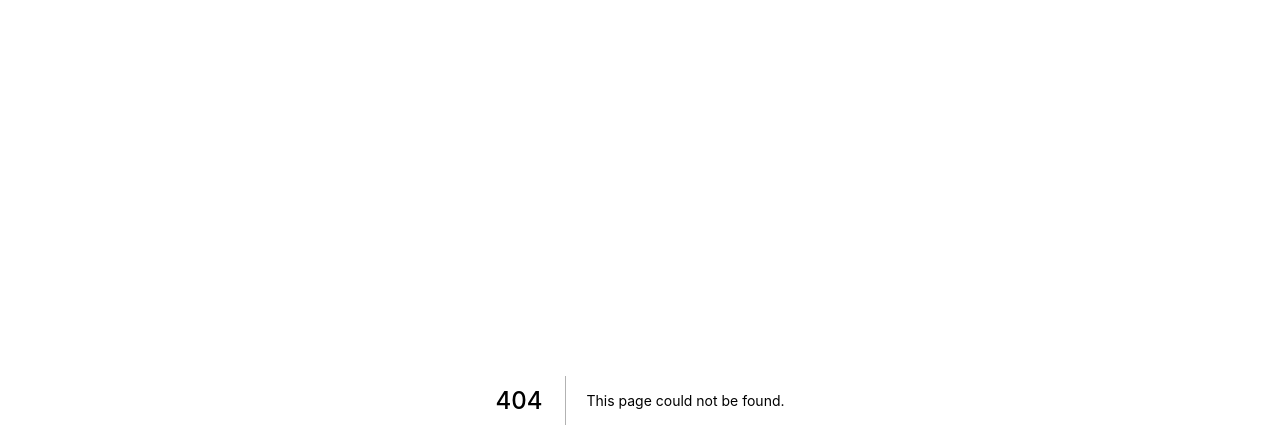
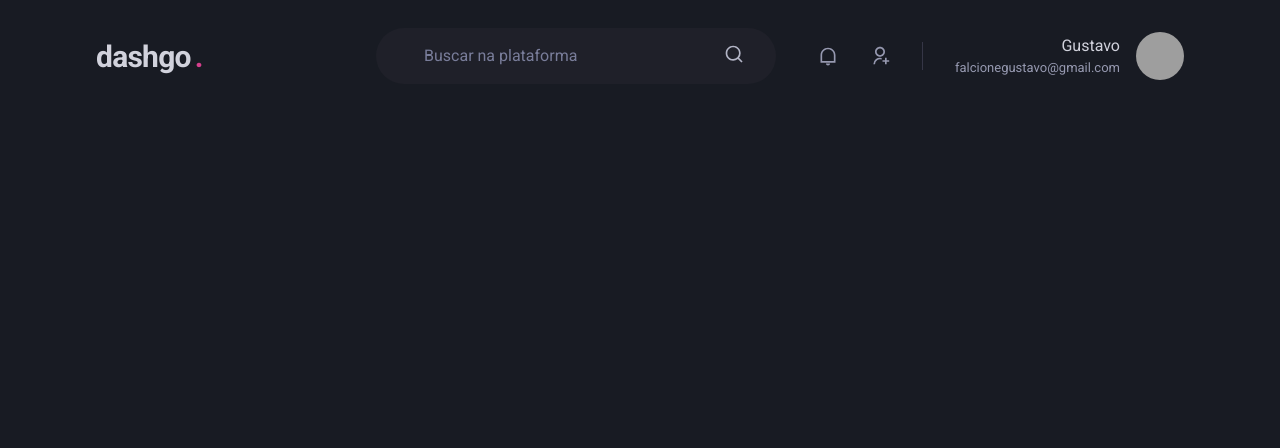
Before and after one commit to gustavofalcione/dashgo, a Next.js app: page /dashboard in a window 1280 px wide. Before the commit this address had no page. Shown: the top 448 px of the page. Built offline with nearby package versions, Linux system fonts and the light colour scheme; grey boxes are pictures that could not be loaded.

Commit message:
Criando componente header

```diff
--- a/package.json
+++ b/package.json
@@ -16,7 +16,8 @@
     "framer-motion": "^6",
     "next": "12.1.6",
     "react": "18.2.0",
-    "react-dom": "18.2.0"
+    "react-dom": "18.2.0",
+    "react-icons": "^4.4.0"
   },
   "devDependencies": {
     "@types/node": "^18.0.0",
--- /dev/null
+++ b/src/components/Header.tsx
@@ -0,0 +1,81 @@
+import { Flex, Input, Text, Icon, HStack, Box, Avatar } from "@chakra-ui/react";
+import { RiNotificationLine, RiSearchLine, RiUserAddLine } from 'react-icons/ri'
+
+export function Header() {
+  return (
+    <Flex
+      as="header"
+      w="100%"
+      maxWidth={1480}
+      h="20"
+      mx="auto"
+      mt="4"
+      px={24}
+      align="center"
+    >
+      <Text
+        fontSize="3xl"
+        fontWeight="bold"
+        letterSpacing="tight"
+        w="64"
+      >
+        dashgo
+        <Text as="span" ml="1" color="pink.500">.</Text>
+      </Text>
+
+      <Flex
+        as="label"
+        flex="1"
+        py="4"
+        px="8"
+        ml="6"
+        maxW={400}
+        alignSelf="center"
+        color="gray.200"
+        position="relative"
+        bg="gray.800"
+        borderRadius="full"
+      >
+        <Input
+          color="gray.50"
+          variant="unstyled"
+          px="4"
+          mr="4"
+          placeholder="Buscar na plataforma"
+          _placeholder={{ color: 'gray.400' }}
+        />
+
+        <Icon as={RiSearchLine} fontSize="20" />
+      </Flex>
+
+      <Flex
+        align="center"
+        ml="auto"
+      >
+        <HStack
+          spacing="8"
+          mx="8"
+          pr="8"
+          py="1"
+          color="gray.300"
+          borderRightWidth={1}
+          borderColor="gray.700"
+        >
+          <Icon as={RiNotificationLine} fontSize="20" />
+          <Icon as={RiUserAddLine} fontSize="20" />
+        </HStack>
+
+        <Flex align="center">
+          <Box mr="4" textAlign="right">
+            <Text>Gustavo</Text>
+            <Text color="gray.300" fontSize="small">
+              falcionegustavo@gmail.com
+            </Text>
+          </Box>
+
+          <Avatar size="md" name="Gustavo Falcione" src="https://github.com/gustavofalcione.png"/>
+        </Flex>
+      </Flex>
+    </Flex>
+  )
+}
--- /dev/null
+++ b/src/pages/dashboard.tsx
@@ -0,0 +1,7 @@
+import { Header } from "../components/Header";
+
+export default function Dashboard() {
+  return(
+    <Header />
+  )
+}
```
Also changed, not shown: 1 other file (tests, documents, lock files or other folders).
